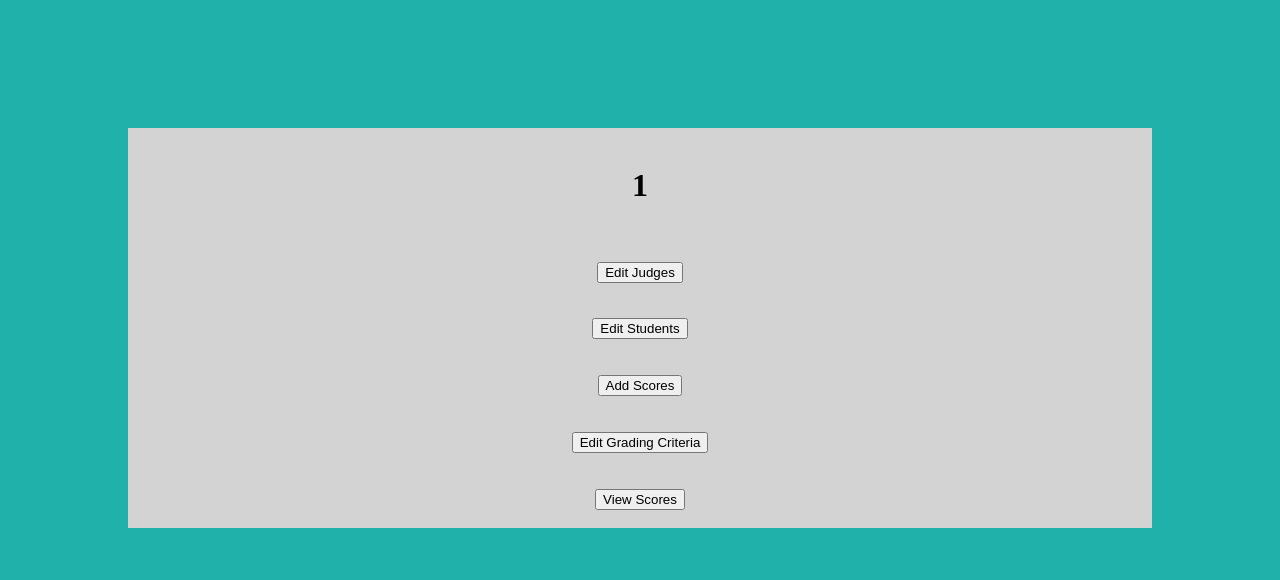
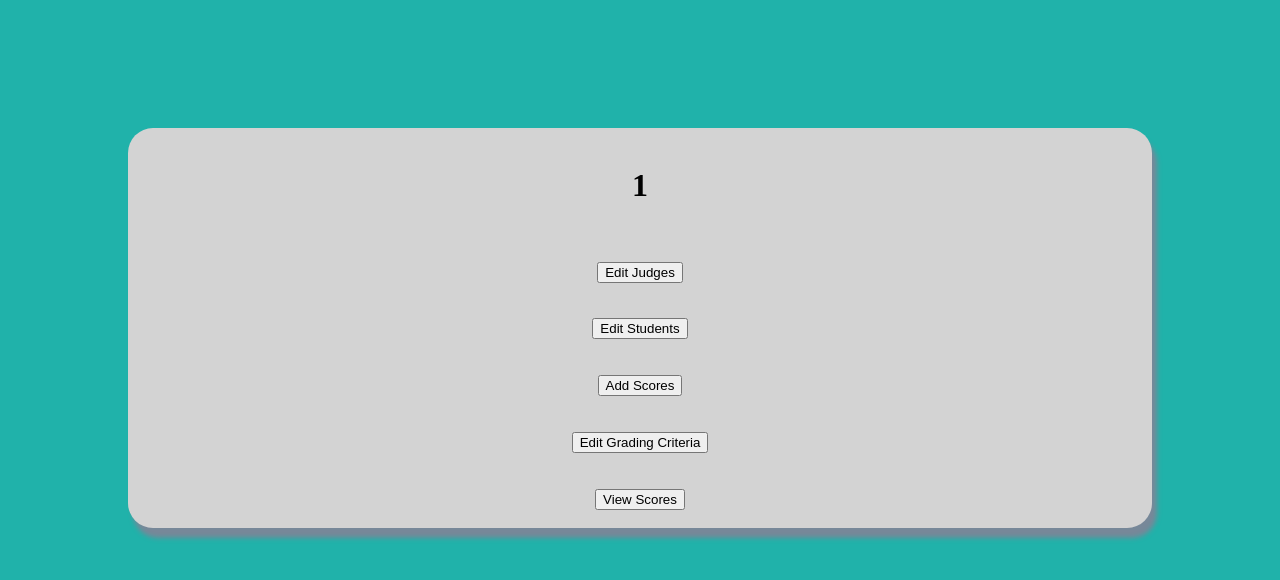
Before and after one commit to TakenouchiTR/hackathon-2022, a Flask app: page /app/1 in a window 1280 px wide. Shown: the top 580 px of the page. Run offline with Flask 2, Linux system fonts and the light colour scheme.

Commit message:
updated css

```diff
--- a/static/scripts/student_scores.js
+++ /dev/null
@@ -1,4 +0,0 @@
-function onStudentScoresClick(appName) {
-    competitionName = document.getElementById('competitionName').innerHTML;
-    window.location.href = competitionName + "/students";
-}
--- a/static/style.css
+++ b/static/style.css
@@ -9,6 +9,8 @@ body {
     place-items: center;
     min-height: 50%;
     margin: 10%;
+    border-radius: 25px;
+    box-shadow: 5px 10px 5px lightslategray;
 }
 
 table, th, td {
```
